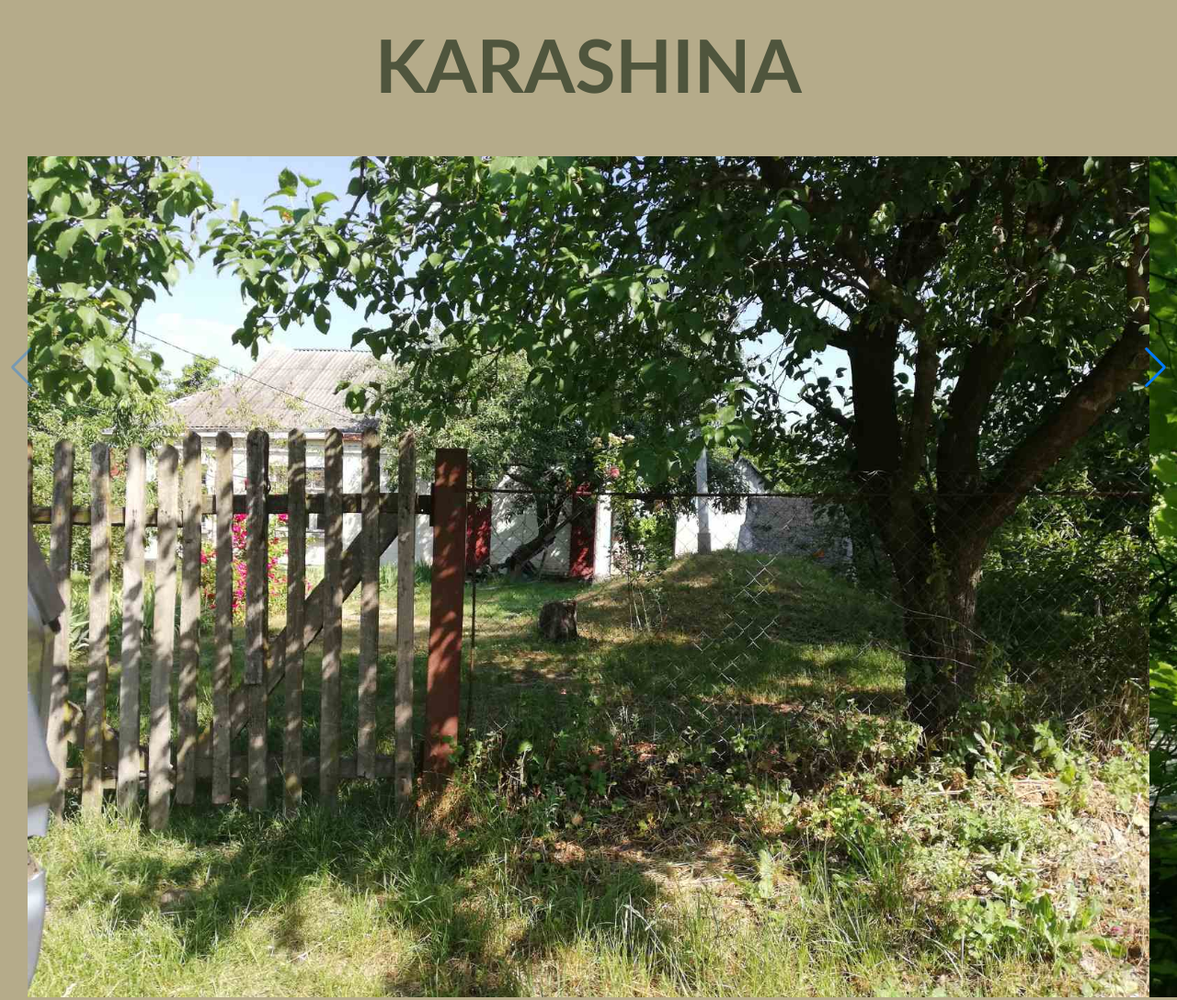
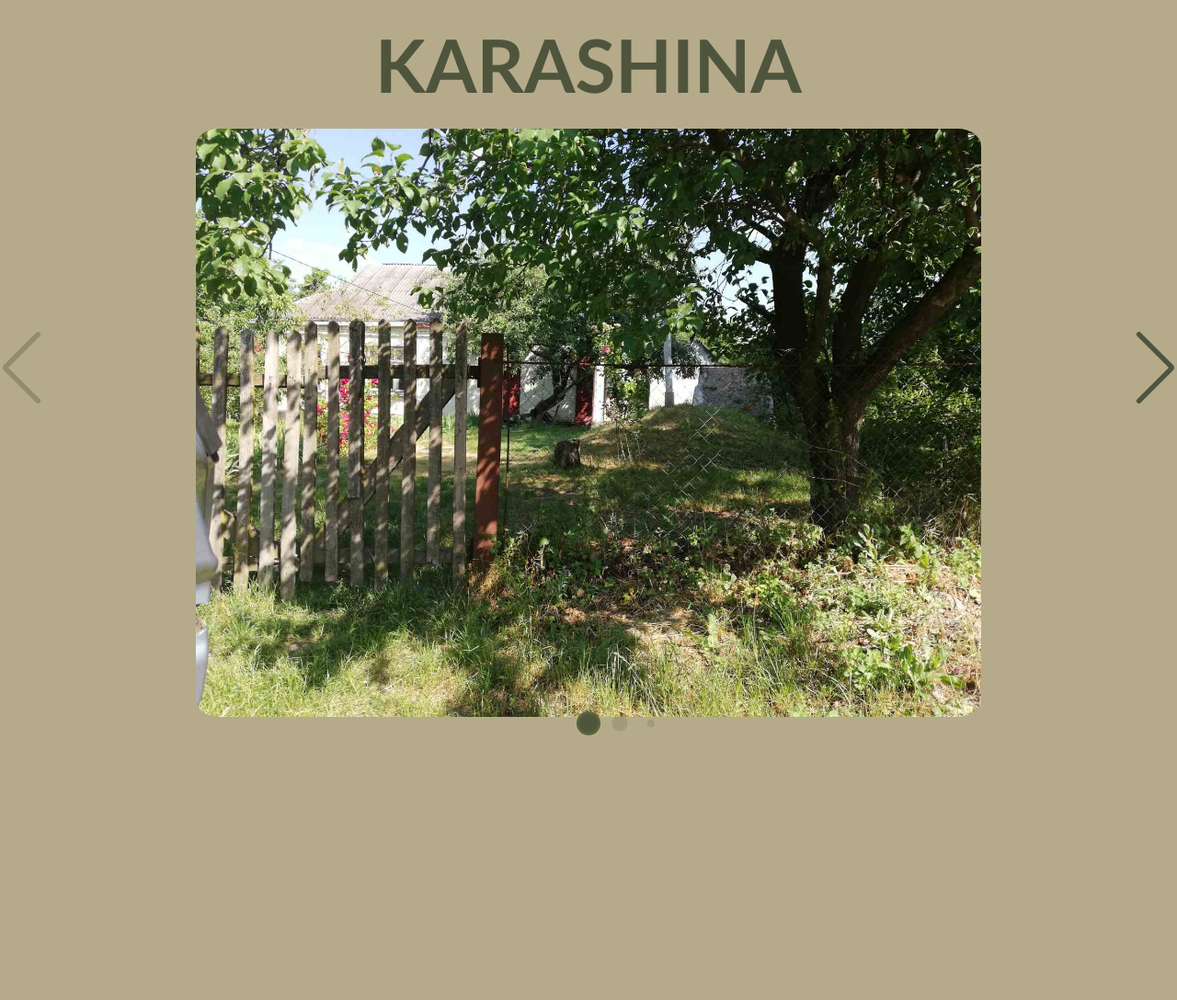
Before and after one commit to Iuliia-Bogdanova/Karashina-swiper, a plain HTML site: page index.html in a window 1280 px wide. Shown: the top 1088 px of the page at 92% size. After the commit the page ends 880 px from the top, so only its background shows below. Drawn offline with nearby package versions, Linux system fonts and the light colour scheme.

Commit message:
bullets done 9.49

```diff
--- a/index.html
+++ b/index.html
@@ -52,6 +52,7 @@
 
 		<div class="swiper-button-prev"></div>
 		<div class="swiper-button-next"></div>
+		<div class="swiper-pagination"></div>
 	</div>
 </div>
 
--- a/script.js
+++ b/script.js
@@ -2,6 +2,15 @@ new Swiper('.image-slider', {
     navigation: {
         nextEl: '.swiper-button-next',
         prevEl: '.swiper-button-prev'
+    },
+    pagination: {
+        el: '.swiper-pagination',
+        clickable: true,
+        dynamicBullets: true,
+        // номер слайда на буллете
+        // renderBullet: function (index, className) {
+        //     return '<span class="' + className + '">' + (index + 1) + '</span>';
+        // },
     },
 });
 
--- a/style.css
+++ b/style.css
@@ -29,10 +29,10 @@ h6 {
 }
 html,
 body {
-    height: 100%;
+    height: 100vh;
     line-height: 1;
     font-size: 14px;
-    background-color: #fff;
+    /* background-color: #fff; */
     font-family: 'Gill Sans', 'Gill Sans MT', Calibri, 'Trebuchet MS', sans-serif;
     background: #b5ab8a;
 }
@@ -48,7 +48,7 @@ body {
     font-weight: 700;
     text-transform: uppercase;
     color: #4f553d;
-    margin-bottom: 30px;
+    /* margin-bottom: 1.875rem; */
 }
 
 .image-slider {
@@ -60,8 +60,36 @@ body {
 }
 
 .image-slider__image img {
+    height: 80vh;
     max-width: 100%;
+    border-radius: 3%;
 }
+
+.image-slider .swiper-button-prev::after,
+.image-slider .swiper-button-next::after {
+    color: #4f553d;
+    font-size: 80px;
+}
+
+.image-slider .swiper-pagination {
+    bottom: 0px;
+}
+
+.image-slider .swiper-pagination-bullet {
+    width: 20px;
+    height: 20px;
+    line-height: 20px;
+    font-size: 20px;
+    border: 3px solid #586338;
+    background-color: #4f553d;
+    color: white;
+    padding: 10px;
+    cursor: pointer;
+    transition: 2s;
+}
+
+
+
 
 
 
```
